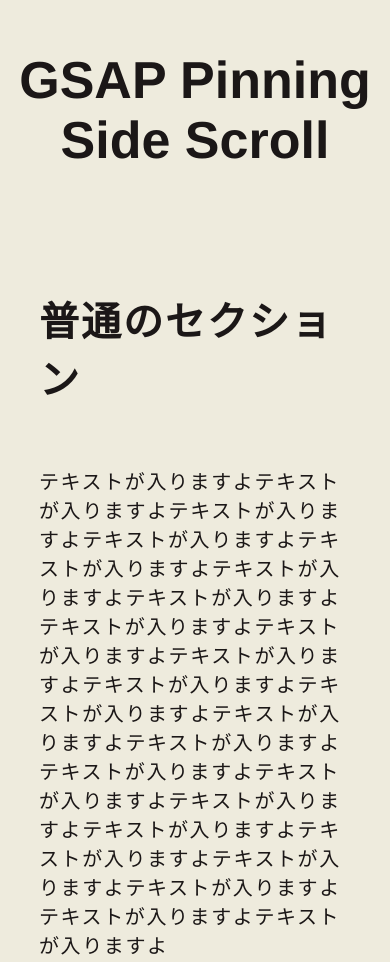
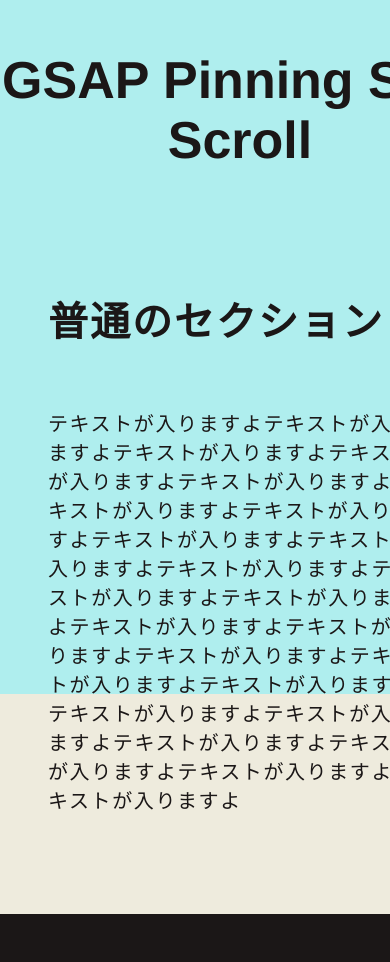
Before and after one commit to belleweb04/gsap-practice, a plain HTML site: page index.html in a window 390 px wide. Shown: the part 150-1112 px from the top of the page. Drawn offline with nearby package versions, Linux system fonts and the light colour scheme.

Commit message:
htmlとcssを変更しました

```diff
--- a/index.html
+++ b/index.html
@@ -9,6 +9,7 @@
     <link rel="stylesheet" href="style.css" type="text/css">
 </head>
 <body>
+<div class="wrapper">
       <h1 class="title">GSAP Pinning Side Scroll</h1>
   <section class="normal section">
     <div class="container">
@@ -45,6 +46,7 @@
       </p>
     </div>
   </section>
-<script src="gsap.js"></script>
+</div>
+<!--script src="gsap.js"></!script-->
 </body>
 </html>
--- a/style.css
+++ b/style.css
@@ -1,3 +1,4 @@
+
 * {
     margin: 0;
     padding: 0;
@@ -13,8 +14,15 @@
     background-color: #eeebdd;
     color: #1b1717;
     font-family: Avenir, 'Helvetica neue', Helvetica, sans-serif;
+    background-attachment: fixed;
   }
 
+
+  .wrapper{
+    background:paleturquoise;
+    width:480px;
+    height:100vh;
+  }
   /* 共通 */
   .section {
     width: 100%;
@@ -88,9 +96,8 @@
     margin-left: 60px;
   }
 
-  @media screen and (max-width: 520px) {
-    　body {
-      background-color: blue !important;
 
-    }
-    }
+@media screen and (min-width: 481px) {
+	/* 481px以上に適用されるCSS */
+
+}
```
Lines whose indentation alone changed are shown as unchanged.
